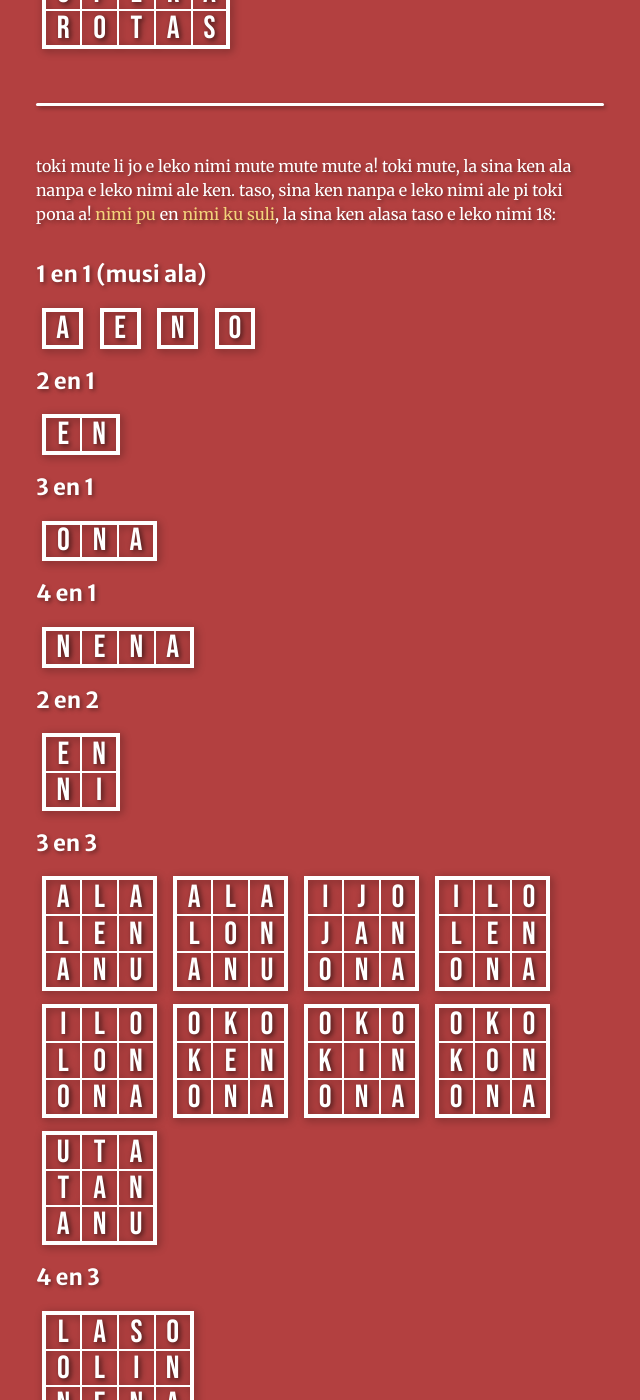
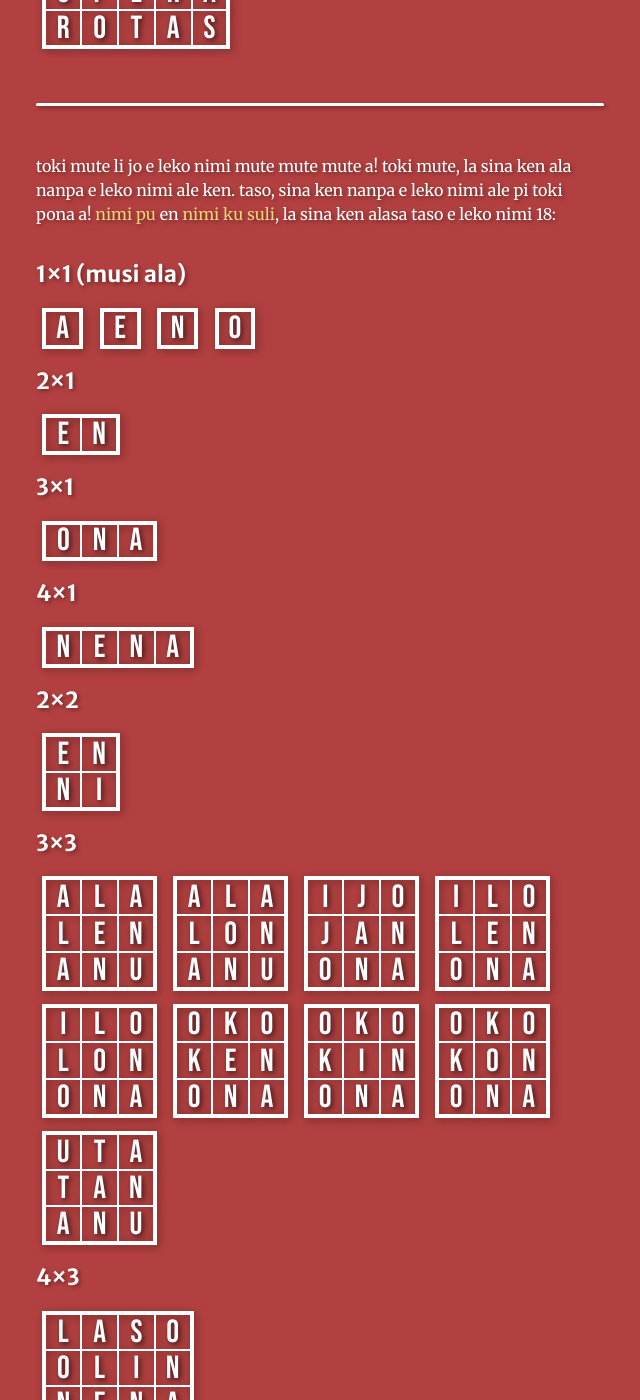
Before and after one commit to metanomial/kili.kipi.si, a Jekyll site: the page built from _lipu/leko-nimi-ale-pi-toki-pona.md, in a window 1280 px wide and 1400 px high, scrolled down 1293 px. Shown: the whole window, without its empty margins (320-960 px from the left). Built offline with Jekyll 4.4.1, drawn with Linux system fonts in a browser that asks for light colours.

Commit message:
o ante e nimi "en" ante tawa sitelen "x"

```diff
--- a/_lipu/leko-nimi-ale-pi-toki-pona.md
+++ b/_lipu/leko-nimi-ale-pi-toki-pona.md
@@ -52,7 +52,7 @@ o lukin e leko nimi ni pi toki Lasin. ni li ["leko Sato"](https://en.wikipedia.o
 toki mute li jo e leko nimi mute mute mute a! toki mute, la sina ken ala nanpa e leko nimi ale ken. taso, sina ken nanpa e leko nimi ale pi toki pona a! [nimi pu](https://wikipesija.org/wiki/nimi_pu) en [nimi ku suli](https://wikipesija.org/wiki/lipu_ku#nimi_ku_suli), la sina ken alasa taso e leko nimi 18:
 
 <figure>
-<p class="heading">1 en 1 (musi ala)</p>
+<p class="heading">1&times;1 (musi ala)</p>
 <table class="word-square">
   <tr><td>a</td></tr>
 </table>
@@ -65,24 +65,24 @@ toki mute li jo e leko nimi mute mute mute a! toki mute, la sina ken ala nanpa e
 <table class="word-square">
   <tr><td>o</td></tr>
 </table>
-<p class="heading">2 en 1</p>
+<p class="heading">2&times;1</p>
 <table class="word-square">
   <tr><td>e</td><td>n</td></tr>
 </table>
-<p class="heading">3 en 1</p>
+<p class="heading">3&times;1</p>
 <table class="word-square">
   <tr><td>o</td><td>n</td><td>a</td></tr>
 </table>
-<p class="heading">4 en 1</p>
+<p class="heading">4&times;1</p>
 <table class="word-square">
   <tr><td>n</td><td>e</td><td>n</td><td>a</td></tr>
 </table>
-<p class="heading">2 en 2</p>
+<p class="heading">2&times;2</p>
 <table class="word-square">
   <tr><td>e</td><td>n</td></tr>
   <tr><td>n</td><td>i</td></tr>
 </table>
-<p class="heading">3 en 3</p>
+<p class="heading">3&times;3</p>
 <table class="word-square">
   <tr><td>a</td><td>l</td><td>a</td></tr>
   <tr><td>l</td><td>e</td><td>n</td></tr>
@@ -128,7 +128,7 @@ toki mute li jo e leko nimi mute mute mute a! toki mute, la sina ken ala nanpa e
   <tr><td>t</td><td>a</td><td>n</td></tr>
   <tr><td>a</td><td>n</td><td>u</td></tr>
 </table>
-<p class="heading">4 en 3</p>
+<p class="heading">4&times;3</p>
 <table class="word-square">
   <tr><td>l</td><td>a</td><td>s</td><td>o</td></tr>
   <tr><td>o</td><td>l</td><td>i</td><td>n</td></tr>
```
